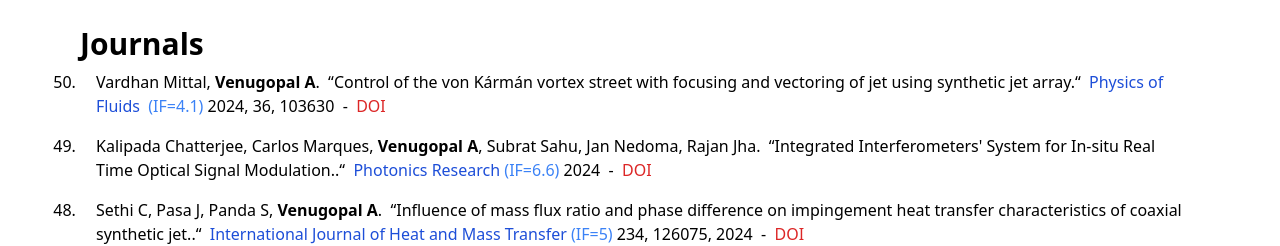
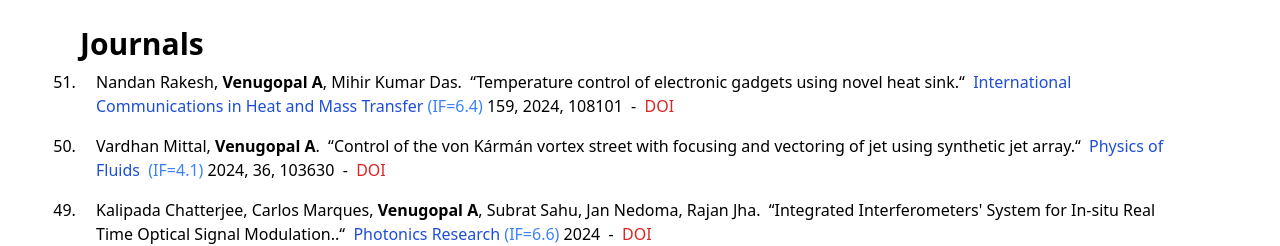
Before and after one commit to fdlabiitbbs/afg-2, a Next.js app: page /journals in a window 1280 px wide. Shown: the part 303-549 px from the top of the page. Built offline with nearby package versions, Linux system fonts and the light colour scheme.

Commit message:
updated contents - 1

```diff
--- a/constants/index.js
+++ b/constants/index.js
@@ -1021,6 +1021,16 @@ export const Journals = [
     DOI: "https://doi.org/10.1063/5.0233485",
     impactFactor: 4.10,
   },
+  {
+    ID: 51,
+    Authors: ["Nandan Rakesh", <b>Venugopal A</b>, "Mihir Kumar Das"],
+    Title:
+      "Temperature control of electronic gadgets using novel heat sink",
+    Journal: "International Communications in Heat and Mass Transfer",
+    Volume_Issue_Year_Pages: ["159", "2024", "108101"],
+    DOI: "https://doi.org/10.1016/j.icheatmasstransfer.2024.108101",
+    impactFactor: 6.4,
+  }
 ];
 
 export const sponsoredProjects = [
@@ -1306,31 +1316,31 @@ export const NewsFeed = [
   {
     id: 1,
     title:
-      "Dr. Venugopal Arumuru has been selected as a Technical Committee Member of IMEKO (International Measurements Confederation)",
+      "Dr. Venugopal Arumuru has been selected as a Technical Committee Member of IMEKO (International Measurements Confederation).",
     date: "August 19, 2021",
   },
   {
     id: 2,
     title:
-      "Congratulations to Dr. Jangyadatta Pasa for securing a postdoctoral position at Harbin Institute of Technology",
+      "Congratulations to Dr. Jangyadatta Pasa for securing a postdoctoral position at Harbin Institute of Technology.",
     date: "August 8, 2021",
   },
   {
     id: 3,
     title:
-      "Congratulations to Mr. Pravendra Patel for securing PhD admission at the University of Michigan Ann Arborof Energy Storage ",
+      "Congratulations to Mr. Pravendra Patel for securing PhD admission at the University of Michigan Ann Arbor.",
     date: "August 1, 2021",
   },
   {
     id: 4,
     title:
-      "Congratulations to Vardhan Mittal for publishing his B.Tech project work in  \"Physics of Fluids\" journal",
+      "Congratulations to Vardhan Mittal for publishing his B.Tech project work in  \"Physics of Fluids\" journal.",
     date: "August 1, 2021",
   },
   {
     id: 5,
     title:
-      "Subsonic Wind Tunnel with PIV and other instruments is being commissioned at the Fluid Dynamics Laboratory",
+      "Subsonic Wind Tunnel with PIV and other instruments is being commissioned at the Fluid Dynamics Laboratory.",
     date: "August 1, 2021",
   },
 ];
```
